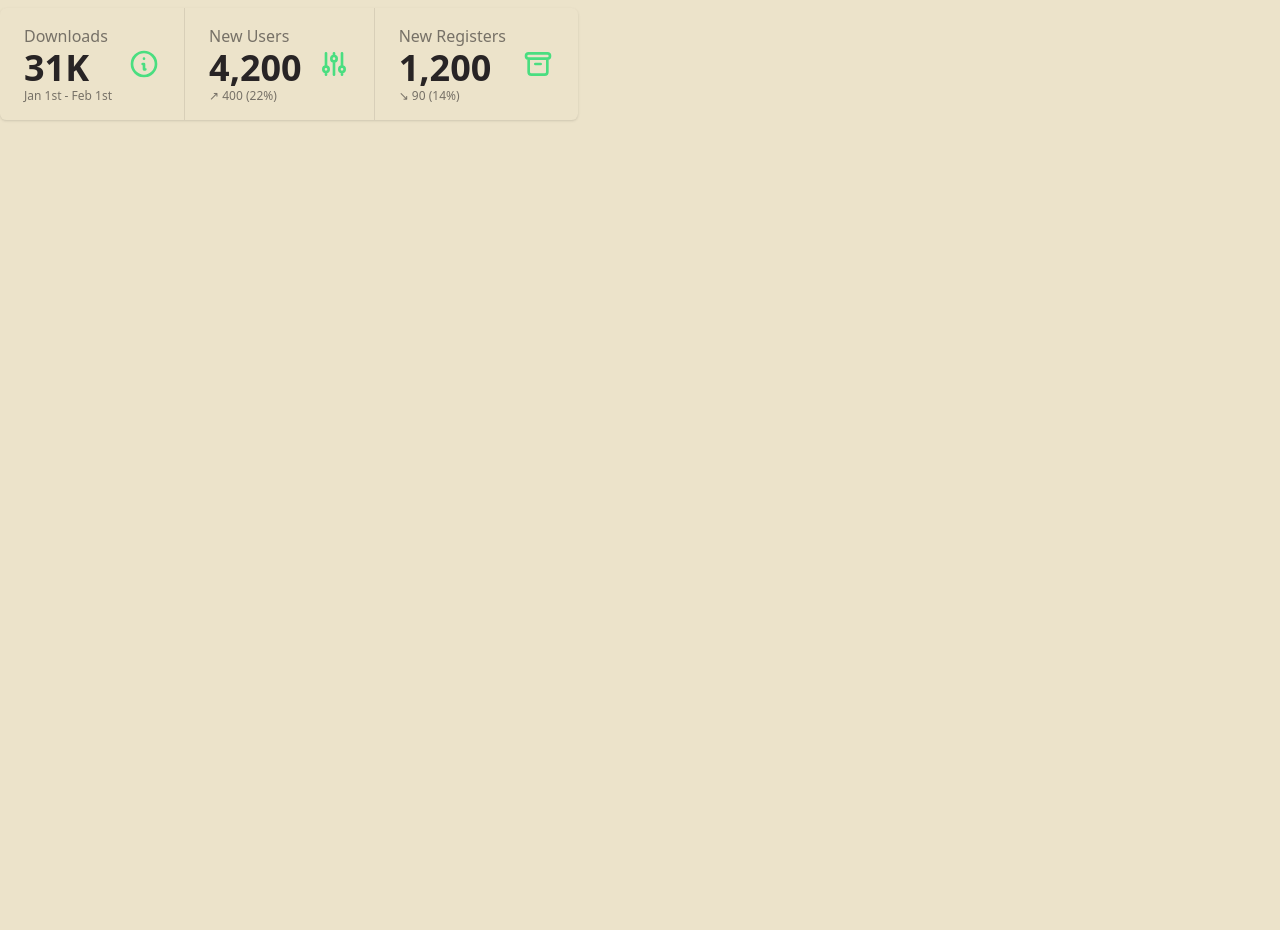
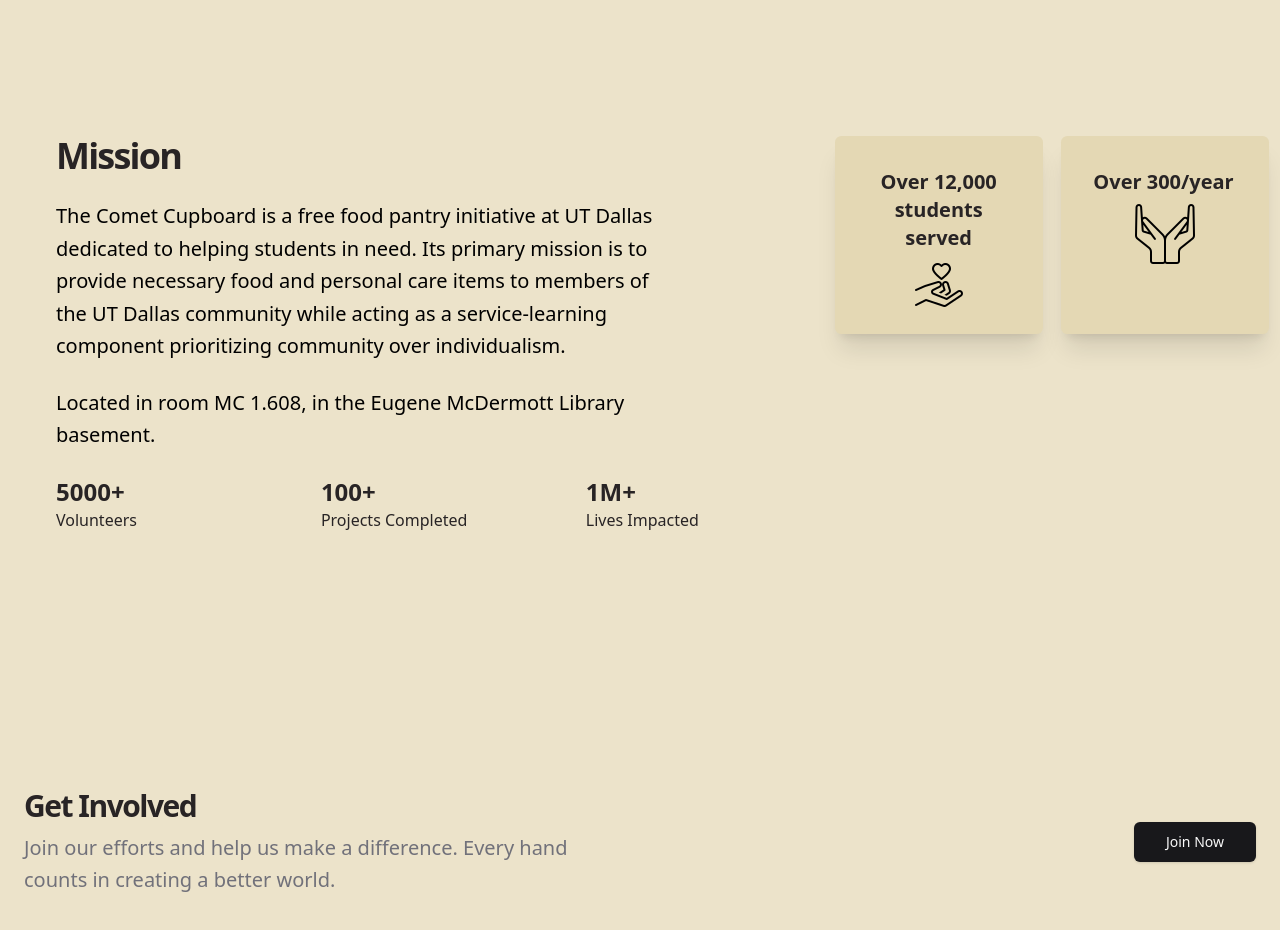
Before and after one commit to Coda39/Comet-Cupboard, a SvelteKit app: page / in a window 1280 px wide. Shown: the part 940-1870 px from the top of the page. Before the commit the page ends 1748 px from the top, so only its background shows below. Built offline with nearby package versions, Linux system fonts and the light colour scheme.

Commit message:
front-page

```diff
--- a/src/routes/+page.svelte
+++ b/src/routes/+page.svelte
@@ -18,35 +18,73 @@
 </div>
 
 <main id="main-section">
-	<section class="min-h-screen">
-		<div class="stats shadow">
-		  <div class="stat">
-			<div class="stat-figure text-secondary">
-			  <svg xmlns="http://www.w3.org/2000/svg" fill="none" viewBox="0 0 24 24" class="inline-block w-8 h-8 stroke-current"><path stroke-linecap="round" stroke-linejoin="round" stroke-width="2" d="M13 16h-1v-4h-1m1-4h.01M21 12a9 9 0 11-18 0 9 9 0 0118 0z"></path></svg>
+<section class="w-full py-12 md:py-24 lg:py-32 grid items-center justify-center px-8 ">
+  <div class="container grid grid-cols-1 lg:grid-cols-3 px-4 md:px-6">
+    <div class="lg:col-span-2 space-y-6 ">
+      <h1 class="text-4xl font-bold tracking-tighter">Mission</h1>
+      <p class="max-w-[600px] text-black md:text-xl/relaxed lg:text-base/relaxed xl:text-xl/relaxed font-light">
+		The Comet Cupboard is a free food pantry initiative at UT Dallas dedicated to helping students in need.
+		Its primary mission is to provide necessary food and personal care items to members of the UT Dallas community while acting as a service-learning component prioritizing community over individualism.
+      </p>
+      <p class="max-w-[600px] text-black md:text-xl/relaxed lg:text-base/relaxed xl:text-xl/relaxed font-thin">
+		Located in room MC 1.608, in the Eugene McDermott Library basement.
+      </p>
+      <div class="grid grid-cols-3 gap-4 text-left">
+        <div class="flex flex-col items-start">
+          <h3 class="text-2xl font-bold">5000+</h3>
+          <p>Volunteers</p>
+        </div>
+        <div class="flex flex-col items-start">
+          <h3 class="text-2xl font-bold">100+</h3>
+          <p>Projects Completed</p>
+        </div>
+        <div class="flex flex-col items-start">
+          <h3 class="text-2xl font-bold">1M+</h3>
+          <p>Lives Impacted</p>
+        </div>
+      </div>
+    </div>
+    <div class="grid grid-cols-2 gap-16 items center">
+	<div>
+		<div class="card w-52 bg-base-200 h-1/2 shadow-xl ">
+		  <div class="card-body">
+			<h2 class="card-title text-center">Over 12,000 students served</h2>
+			<div class="card-actions justify-center">
+				<img alt = "logo" src = "/heart_hands.png">
 			</div>
-			<div class="stat-title">Downloads</div>
-			<div class="stat-value">31K</div>
-			<div class="stat-desc">Jan 1st - Feb 1st</div>
 		  </div>
+		</div>
+	</div>
+	<div>
+		<div class="card w-52 bg-base-200 shadow-xl h-1/2">
+		  <div class="card-body">
+			<h2 class="card-title text-center">Over 300/year </h2>
+			<div class="card-actions justify-center">
+				<img alt = "logo" src = "/giving.png">
+			</div>
+		  </div>
+		</div>
+    </div>
+</div>
 
-		  <div class="stat">
-			<div class="stat-figure text-secondary">
-			  <svg xmlns="http://www.w3.org/2000/svg" fill="none" viewBox="0 0 24 24" class="inline-block w-8 h-8 stroke-current"><path stroke-linecap="round" stroke-linejoin="round" stroke-width="2" d="M12 6V4m0 2a2 2 0 100 4m0-4a2 2 0 110 4m-6 8a2 2 0 100-4m0 4a2 2 0 110-4m0 4v2m0-6V4m6 6v10m6-2a2 2 0 100-4m0 4a2 2 0 110-4m0 4v2m0-6V4"></path></svg>
-			</div>
-			<div class="stat-title">New Users</div>
-			<div class="stat-value">4,200</div>
-			<div class="stat-desc">↗︎ 400 (22%)</div>
-		  </div>
+</section>
 
-		  <div class="stat">
-			<div class="stat-figure text-secondary">
-			  <svg xmlns="http://www.w3.org/2000/svg" fill="none" viewBox="0 0 24 24" class="inline-block w-8 h-8 stroke-current"><path stroke-linecap="round" stroke-linejoin="round" stroke-width="2" d="M5 8h14M5 8a2 2 0 110-4h14a2 2 0 110 4M5 8v10a2 2 0 002 2h10a2 2 0 002-2V8m-9 4h4"></path></svg>
-			</div>
-			<div class="stat-title">New Registers</div>
-			<div class="stat-value">1,200</div>
-			<div class="stat-desc">↘︎ 90 (14%)</div>
-		  </div>
+<section class="w-full py-12 md:py-24 lg:py-32">
+		<div class="container grid items-center gap-6 px-4 md:px-6 lg:grid-cols-2 lg:gap-10">
+			<div class="space-y-2">
+				<h2 class="text-3xl font-bold tracking-tighter">
+						Get Involved
+				</h2>
+			<p class="max-w-[600px] text-zinc-500 md:text-xl/relaxed lg:text-base/relaxed xl:text-xl/relaxed dark:text-zinc-400">
+				Join our efforts and help us make a difference. Every hand counts in creating a better world.
+			</p>
+		</div>
+	<div class="flex flex-col gap-2 min-[400px]:flex-row lg:justify-end">
+		<a class="inline-flex h-10 items-center justify-center rounded-md bg-zinc-900 px-8 text-sm font-medium text-zinc-50 shadow transition-colors hover:bg-zinc-900/90 focus-visible:outline-none focus-visible:ring-1 focus-visible:ring-zinc-950 disabled:pointer-events-none disabled:opacity-50 dark:bg-zinc-50 dark:text-zinc-900 dark:hover:bg-zinc-50/90 dark:focus-visible:ring-zinc-300" href="/about">
+			Join Now
+		</a>
+	</div>
+	</div>
+</section>
 
-		</div>
-	</section>
 </main>
```
Also changed, not shown: static/giving.png (added), static/heart_hands.png (added).
